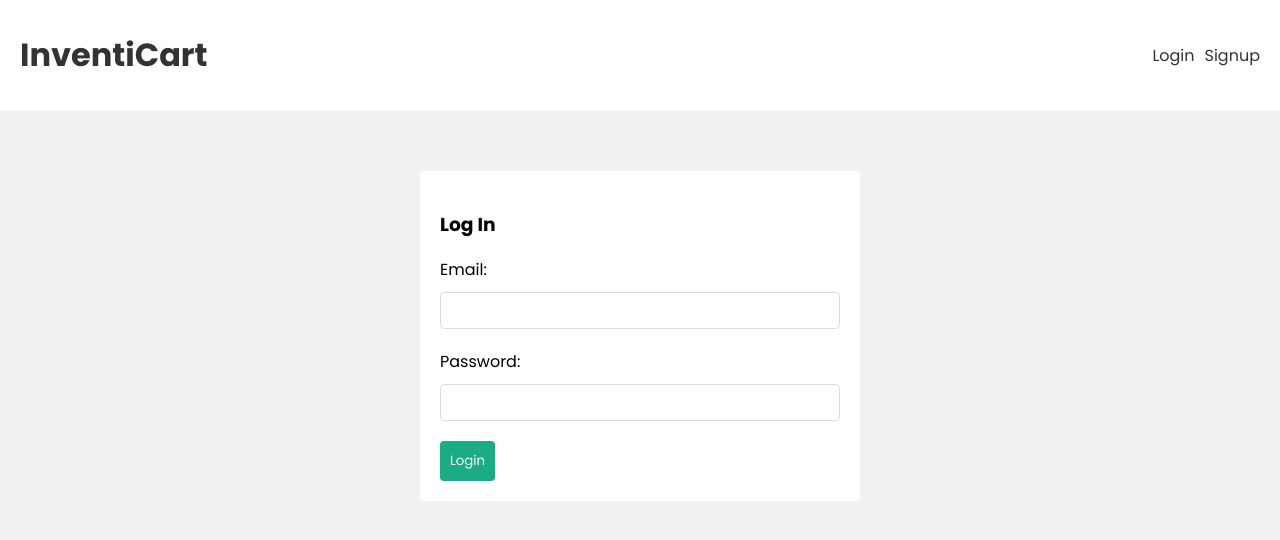
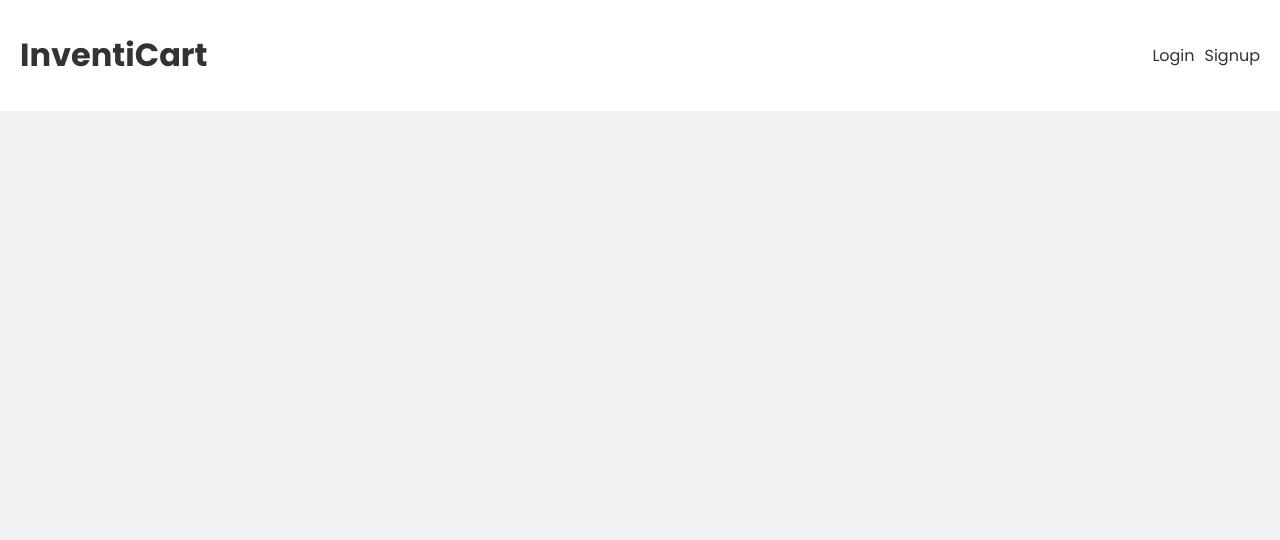
Before and after one commit to Hrishi1084/InventiCart, a React (Create React App) app in the folder frontend/: page /login in a window 1280 px wide. Shown: the top 540 px of the page. Built offline with nearby package versions, Linux system fonts and the light colour scheme.

Commit message:
Update App.js

```diff
--- a/frontend/src/App.js
+++ b/frontend/src/App.js
@@ -25,8 +25,8 @@ function App() {
               }
             />
             <Route
-              path="/login"
-              element={!user ? <Login /> : <Navigate to="/" />}
+              path="inventi-cart.vercel.app/login"
+              element={!user ? <Login /> : <Navigate to="inventi-cart.vercel.app/" />}
             />
             <Route
               path="/signup"
```
